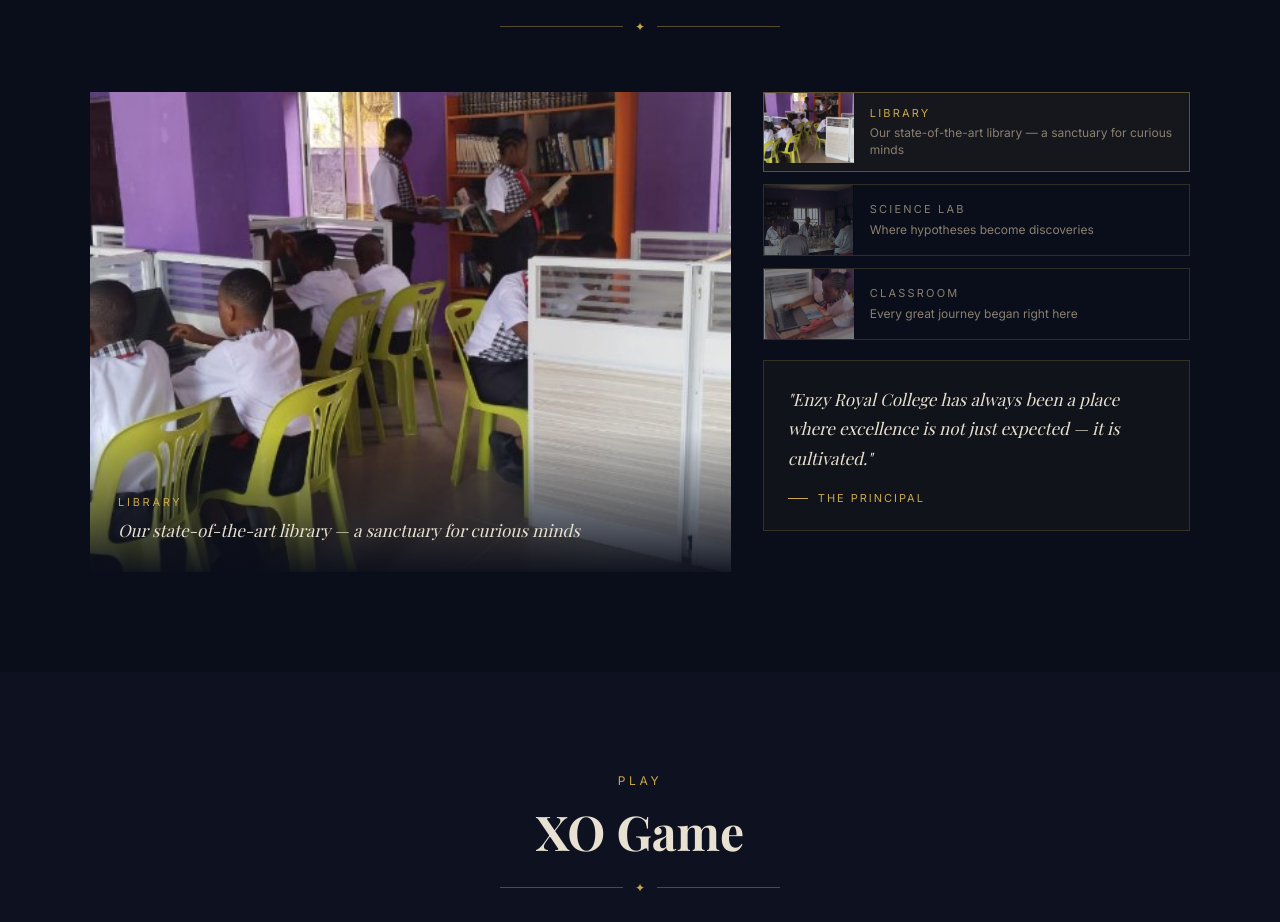
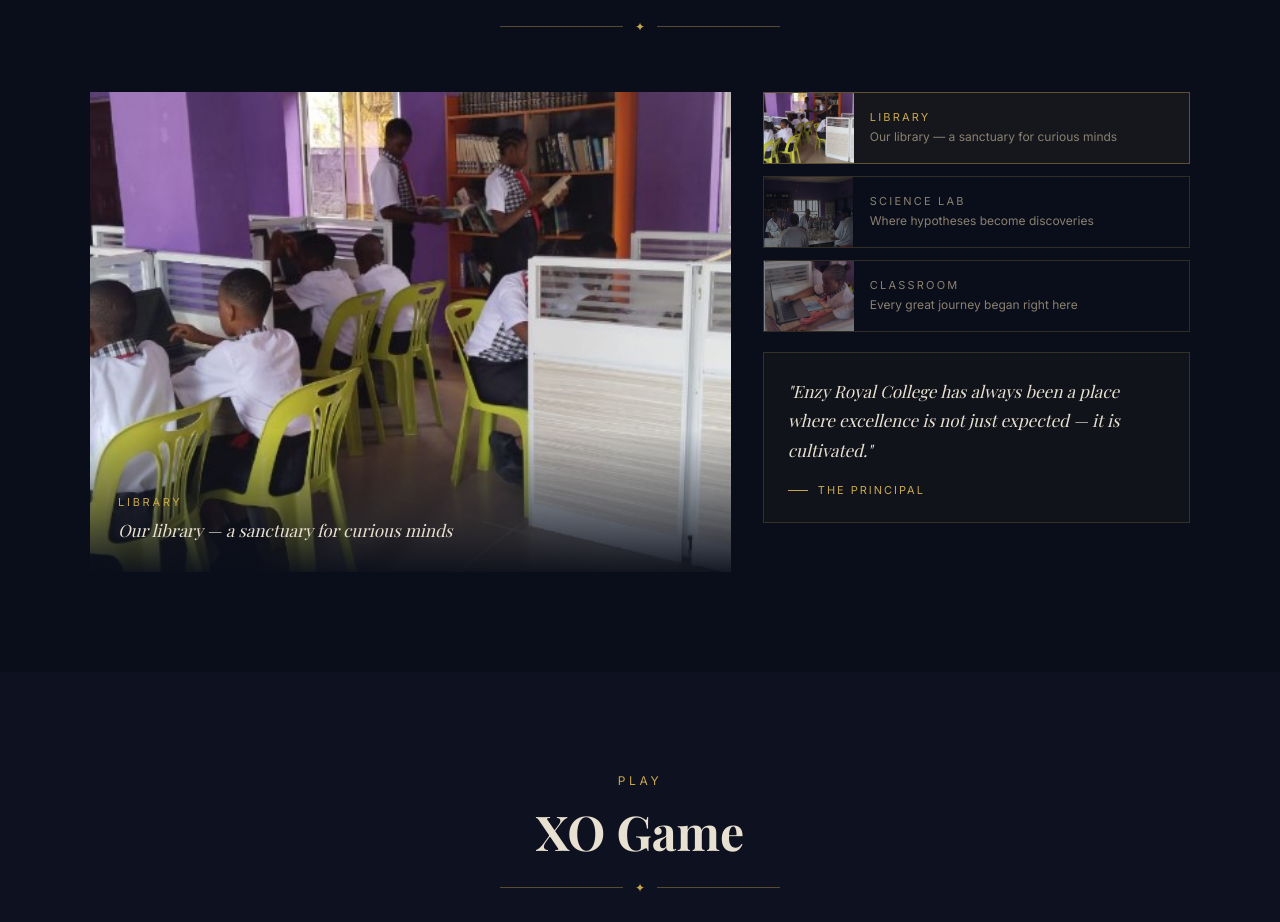
Before and after one commit to Akpali9/project-site, a React (Vite) app: page / in a window 1280 px wide. Shown: the part 7046-7968 px from the top of the page. Built offline with nearby package versions, Linux system fonts and the light colour scheme; the HTML template or start-up script is replaced by a standard one; a web font is replaced by a local one.

Commit message:
Update App.tsx

```diff
--- a/src/App.tsx
+++ b/src/App.tsx
@@ -228,7 +228,7 @@ const SCHOOL_PHOTOS = [
   {
     label: 'Library',
     url: libraryImg,
-    caption: 'Our state-of-the-art library — a sanctuary for curious minds',
+    caption: 'Our library — a sanctuary for curious minds',
   },
   {
     label: 'Science Lab',
```
